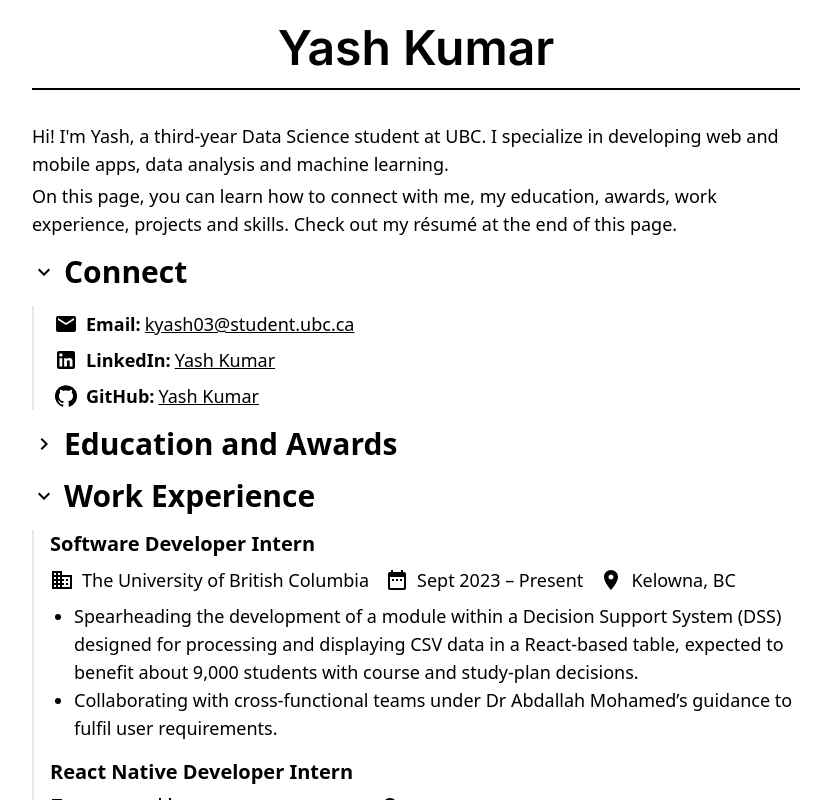
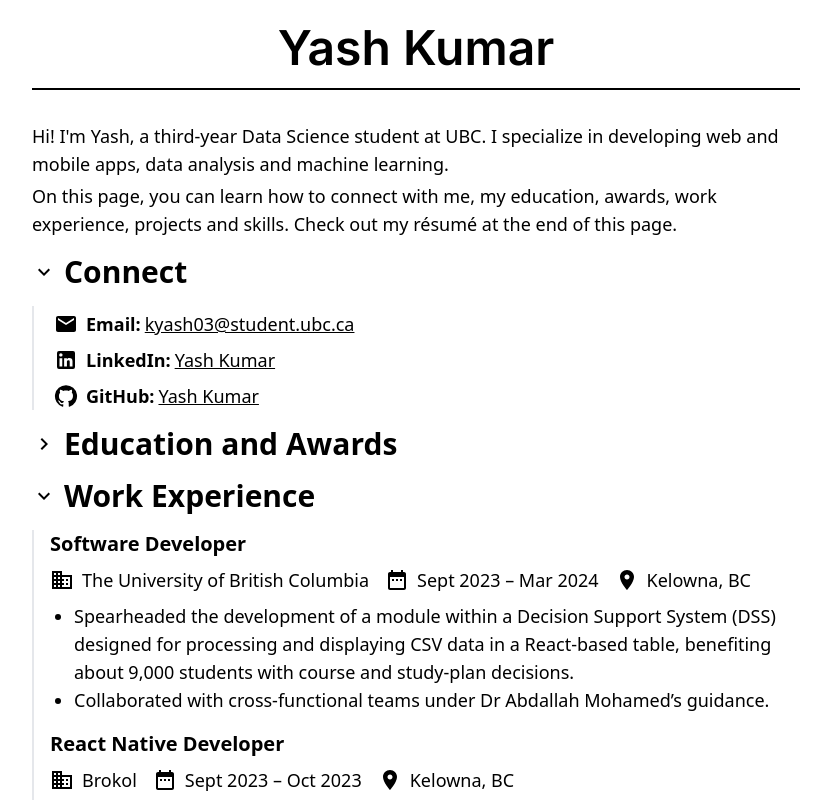
Before and after one commit to KYash03/PersonalWebsite, a Next.js app: page / in a window 1280 px wide. Both pictures are taken after a click on the button "Work Experience". Shown: the top 800 px of the page, without its empty margins (224-1047 px from the left). Built offline with nearby package versions, Linux system fonts and the light colour scheme.

Commit message:
updated work exp

```diff
--- a/app/components/WorkExperience.tsx
+++ b/app/components/WorkExperience.tsx
@@ -5,46 +5,23 @@ import PlaceIcon from "@mui/icons-material/Place";
 export default function WorkExperience() {
   const jobs = [
     {
-      title: "Software Developer Intern",
+      title: "Software Developer",
       company: "The University of British Columbia",
-      dates: "Sept 2023 – Present",
+      dates: "Sept 2023 – Mar 2024",
       location: "Kelowna, BC",
       bulletPoints: [
-        "Spearheading the development of a module within a Decision Support System (DSS) designed for processing and displaying CSV data in a React-based table, expected to benefit about 9,000 students with course and study-plan decisions.",
-        "Collaborating with cross-functional teams under Dr Abdallah Mohamed’s guidance to fulfil user requirements.",
+        "Spearheaded the development of a module within a Decision Support System (DSS) designed for processing and displaying CSV data in a React-based table, benefiting about 9,000 students with course and study-plan decisions.",
+        "Collaborated with cross-functional teams under Dr Abdallah Mohamed’s guidance.",
       ],
     },
     {
-      title: "React Native Developer Intern",
+      title: "React Native Developer",
       company: "Brokol",
       dates: "Sept 2023 – Oct 2023",
       location: "Kelowna, BC",
       bulletPoints: [
         "Implemented multiple new features and UI improvements using React Native and TypeScript, including colour scheme adjustments and bottom sheet size optimization, significantly increasing user engagement and usability.",
         "Gained proficiency in Google Firebase, understanding its role and capabilities within the app’s framework.",
-      ],
-    },
-    {
-      title: "Full Stack Developer Intern",
-      company: "Lexster Law",
-      dates: "July 2023",
-      location: "New Delhi, Delhi",
-      bulletPoints: [
-        <>
-          Independently developed and deployed{" "}
-          <a
-            href="http://www.lexsterlawdemo.com"
-            target="_blank"
-            className="underline"
-          >
-            www.lexsterlawdemo.com
-          </a>{" "}
-          using MERN, Tailwind CSS, Material UI, and Vite on Heroku, showcasing
-          co-founders’ requirements and receiving positive feedback from 96% of
-          the review team.
-        </>,
-        "Improved site performance and user engagement with MVC architecture and RESTful APIs, reducing load times by 40%.",
-        "Streamlined form handling by integrating Formik and Yup, reducing form completion time by 60%. Utilized Postman for API testing, resulting in a 40% decrease in user-reported issues during the review team’s testing.",
       ],
     },
     {
```
